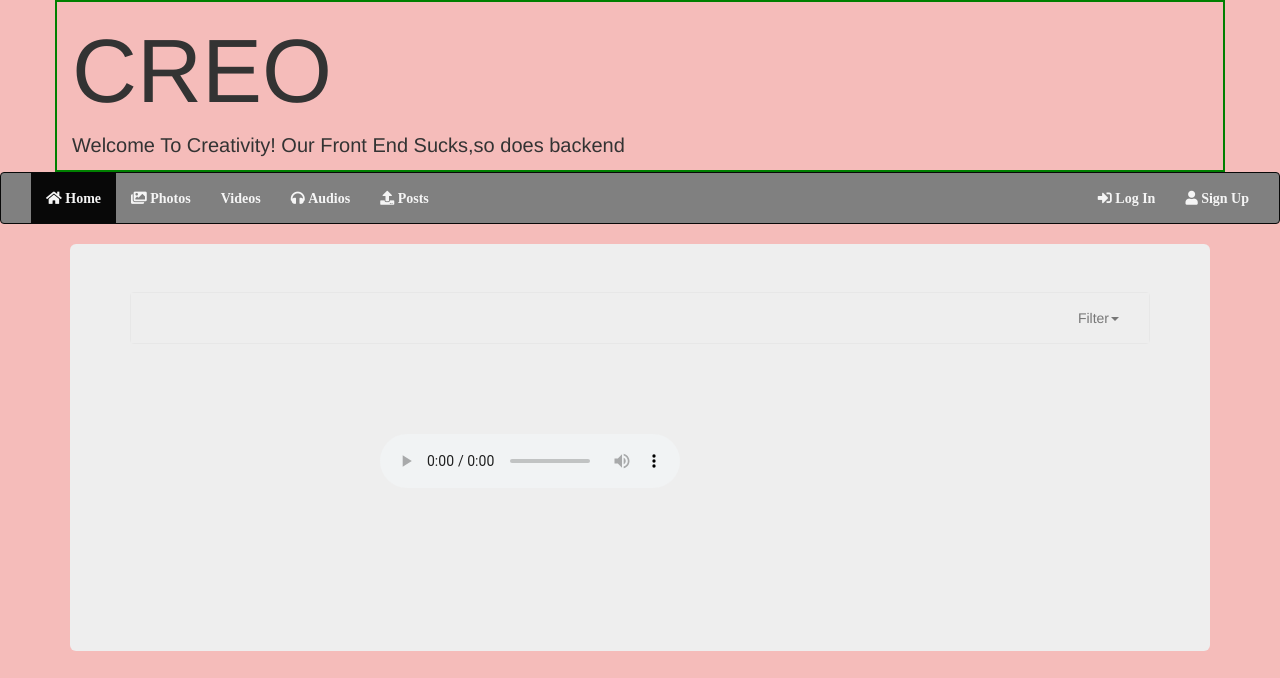
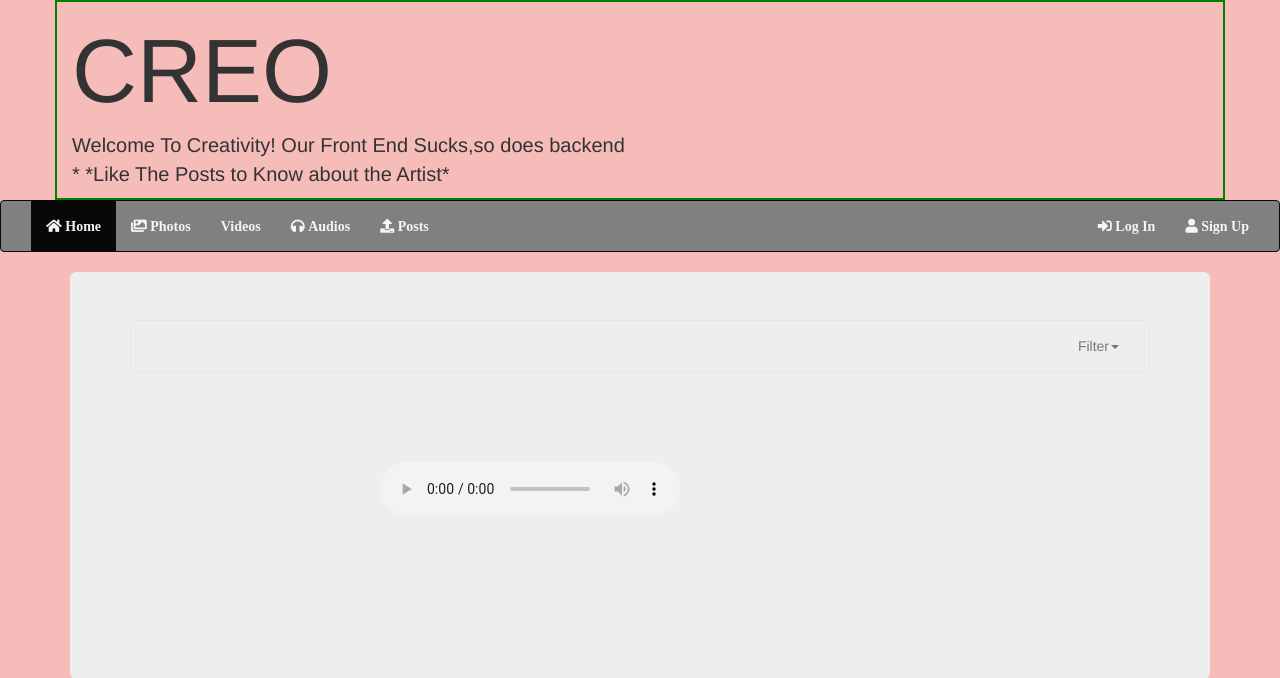
Before and after one commit to utsavdarlami/django-creo, a Django app: page /creo/audios/ in a window 1280 px wide. Shown: the top 678 px of the page. Run offline with Django 3.2, Linux system fonts and the light colour scheme; data comes from the database, SQL or seed files in the repository; some libraries are stand-ins or nearby versions; some web fonts are replaced.

Commit message:
added msg

```diff
--- a/templates/base.html
+++ b/templates/base.html
@@ -23,7 +23,9 @@
         <div class="container" style="border:2px solid green;">
             <div id="div1">
                 <h1 style="font-size: 90px;">CREO</h1>
-                <p style="font-size: 20px;">Welcome To Creativity! Our Front End Sucks,so does backend </p>
+                <p style="font-size: 20px;">Welcome To Creativity! Our Front End Sucks,so does backend <br>
+                    * *Like The Posts to Know about the Artist*
+                </p>
             </div>
         </div>
             <!-- Nav Content -->
```
